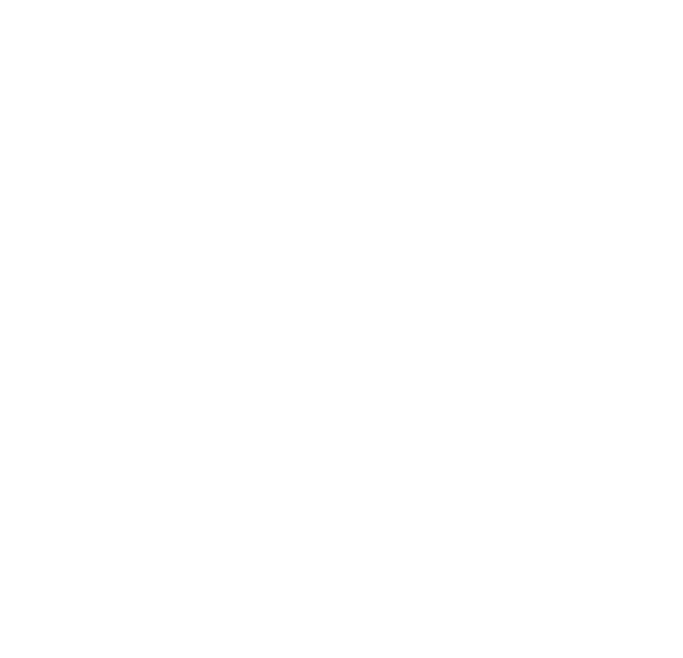
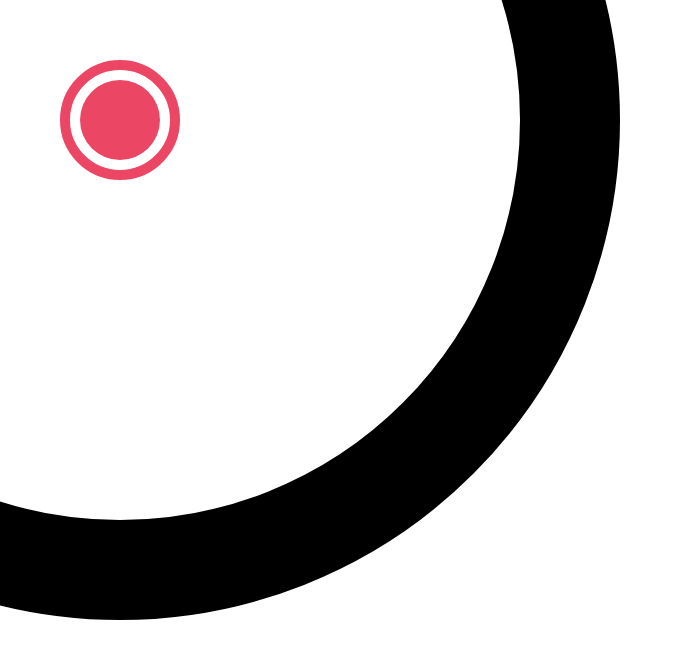
Before and after one commit to petervel/kyz, a Vue app: page / in a window 1280 px wide. Shown: the top 658 px of the page, without its empty margins (0-683 px from the left). Built offline with nearby package versions, Linux system fonts and the light colour scheme.

Commit message:
Improved animation

```diff
--- a/src/components/FingerCircle.vue
+++ b/src/components/FingerCircle.vue
@@ -11,9 +11,10 @@
 </script>
 
 <template>
-  <div class="container" :style="{ left: `${x}px`, top: `${y}px` }">
-    <div :class="status" :style="{ borderColor: colour }" class="circle">
+  <div class="container" :class="status" :style="{ left: `${x}px`, top: `${y}px` }">
+    <div class="circle" :style="{ borderColor: colour }">
       <div class="inner" :style="{ backgroundColor: colour }"></div>
+      <div class="circle-animation"></div>
     </div>
   </div>
 </template>
@@ -25,30 +26,53 @@
   height: 120px;
   transform: translate(-50%, -50%);
   display: flex;
+  --animation-time: 300ms
 }
 
 .circle {
   flex: 1;
-  border-width: 12px;
-  border-style: solid;
-  border-radius: 50%;
   display: flex;
   align-items: center;
   justify-content: center;
-  transition: all 300ms ease;
+  transition: opacity var(--animation-time) ease, transform var(--animation-time) ease;
   transform-origin: center center;
+  position: relative;
+  border-width: 10px;
 }
 
-.circle.lost {
+.circle,
+.circle-animation {
+  border-style: solid;
+  border-radius: 50%;
+}
+
+.lost .circle {
   opacity: 0;
   transform: scale(0.5);
 }
 
-.circle.won {
+.won .circle {
   border-color: black !important;
 }
 
-.circle.won .inner {
+.circle-animation {
+  border-width: 10px;
+  border-color: black;
+  width: 100%;
+  height: 100%;
+  opacity: 1;
+  color: black;
+  position: absolute;
+  transform: scale(10);
+  transition: transform var(--animation-time) ease-out, opacity var(--animation-time) ease;
+}
+
+.won .circle-animation {
+  opacity: 0;
+  transform: scale(1);
+}
+
+.won .circle .inner {
   background-color: black !important;
 }
 
@@ -56,5 +80,6 @@
   border-radius: 50%;
   width: 80%;
   height: 80%;
+  position: absolute;
 }
 </style>
--- a/src/views/MainView.vue
+++ b/src/views/MainView.vue
@@ -12,7 +12,7 @@
 
 const fingers = ref<Finger[]>([])
 
-const TESTING = false
+const TESTING = true
 if (TESTING) {
   fingers.value.push({
     x: 120,
@@ -95,6 +95,6 @@
 <style lang="css" scoped>
 main {
   flex: 1;
-  transition: background-color 300ms ease;
+  transition: background-color 300ms 300ms ease;
 }
 </style>
```
